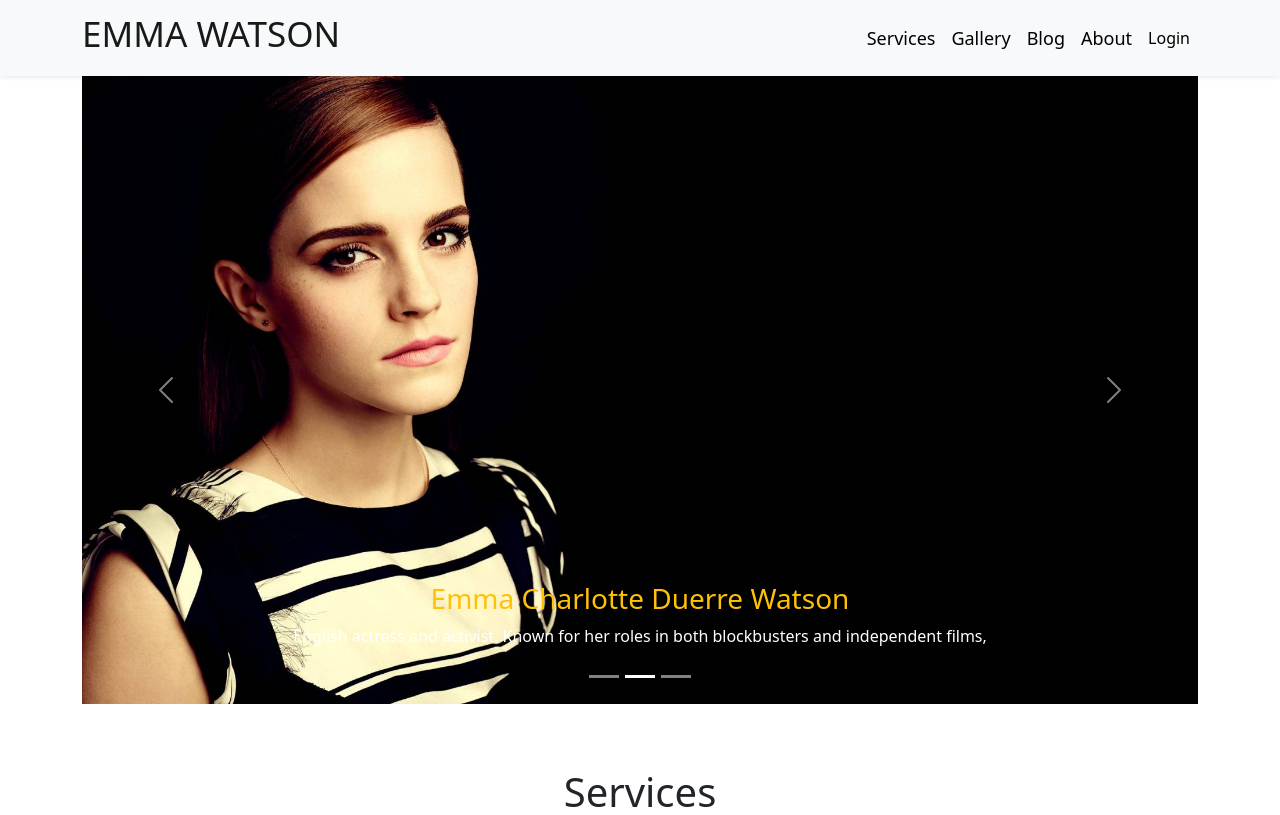
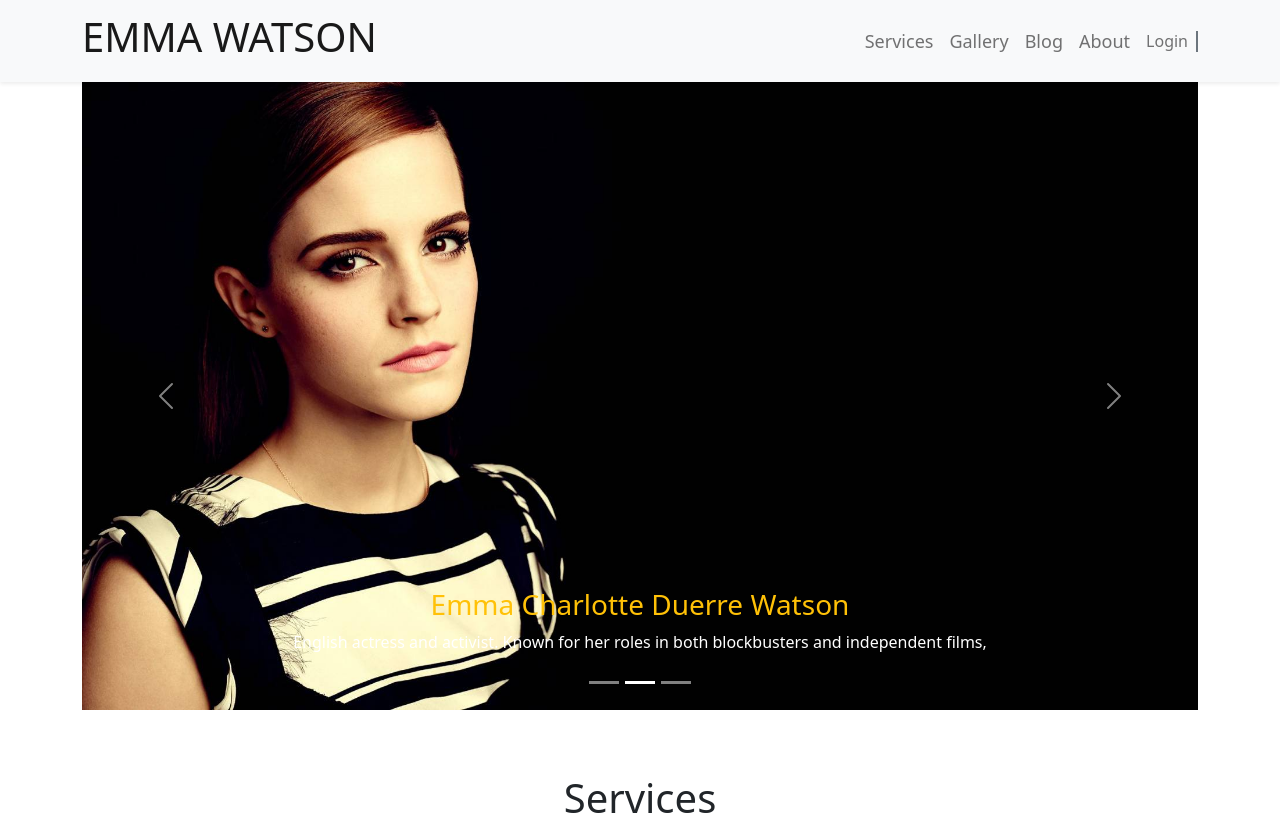
Before and after one commit to Sazzads/emma_watson, a React (Create React App) app: page / in a window 1280 px wide. Shown: the top 815 px of the page. Built offline with nearby package versions, Linux system fonts and the light colour scheme; no server answers.

Commit message:
navbar update

```diff
--- /dev/null
+++ b/src/Components/Header/Header.css
@@ -0,0 +1,15 @@
+.zoom:hover {
+    transform: scale(1.2);
+    color: grey;
+
+}
+
+.nav-class {
+    color: black;
+}
+
+.nav-class:hover {
+    transform: scale(1.1);
+    color: red;
+
+}
--- a/src/Components/Header/Header.js
+++ b/src/Components/Header/Header.js
@@ -4,6 +4,7 @@
 import { useAuthState } from 'react-firebase-hooks/auth';
 import { Link } from 'react-router-dom';
 import auth from '../../firebase.init';
+import './Header.css'
 
 const Header = () => {
     const [user] = useAuthState(auth);
@@ -16,28 +17,30 @@
             <Navbar className='shadow-sm py-2' collapseOnSelect expand="lg" sticky='top' bg="light" variant="light">
                 <Container>
                     <Navbar.Brand as={Link} to="/">
-                        <h1 style={{ fontSize: '35px' }}>EMMA WATSON</h1>
+                        <h1 className=' zoom' >EMMA WATSON</h1>
                     </Navbar.Brand>
                     <Navbar.Toggle aria-controls="responsive-navbar-nav" />
                     <Navbar.Collapse id="responsive-navbar-nav">
                         <Nav style={{ fontSize: '18px', color: 'white' }} className="ms-auto">
-                            <Nav.Link style={{ color: 'black' }} href="/#services">Services</Nav.Link>
-                            <Nav.Link style={{ color: 'black' }} href="/#gallery">Gallery</Nav.Link>
-                            <Nav.Link style={{ color: 'black' }} as={Link} to="/blog">Blog</Nav.Link>
-                            <Nav.Link style={{ color: 'black' }} as={Link} to="/about">About</Nav.Link>
+                            <Nav.Link className="nav-class " href="/#services">Services</Nav.Link>
+                            <Nav.Link className="nav-class " href="/#gallery">Gallery</Nav.Link>
+                            <Nav.Link className="nav-class " as={Link} to="/blog">Blog</Nav.Link>
+                            <Nav.Link className="nav-class " as={Link} to="/about">About</Nav.Link>
                         </Nav>
                         <Nav>
                             {
                                 user ?
-                                    <Nav.Link style={{ color: 'black' }} onClick={handleSignOut}>
+                                    <Nav.Link className="nav-class " onClick={handleSignOut}>
                                         Log Out
+
                                     </Nav.Link>
                                     :
-                                    <Nav.Link style={{ color: 'black' }} as={Link} to="login">
+                                    <Nav.Link className="nav-class " as={Link} to="login">
                                         Login
                                     </Nav.Link>
                             }
                         </Nav>
+                        <span><small className='border border-secondary text-danger font-weight-light zoom'>{user?.displayName && user.displayName}</small></span>
                     </Navbar.Collapse>
                 </Container>
             </Navbar>
```
